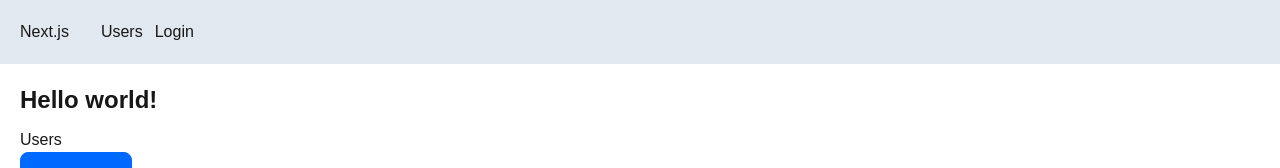
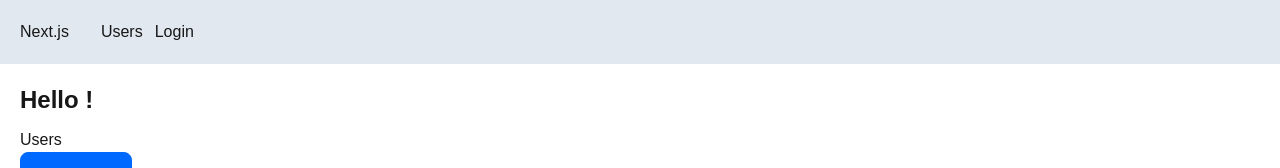
Before and after one commit to zoltan76szucs/next-course, a Next.js app: page / in a window 1280 px wide. Shown: the top 168 px of the page. Built offline with nearby package versions, Linux system fonts and the light colour scheme; no server answers.

Commit message:
Accessing Session on the Server  P60

```diff
--- a/app/api/auth/[...nextauth]/route.ts
+++ b/app/api/auth/[...nextauth]/route.ts
@@ -1,13 +1,15 @@
 import NextAuth from "next-auth";
 import GoogleProvider from "next-auth/providers/google";
 
-const handler = NextAuth({
+export const authOptions = {
   providers: [
     GoogleProvider({
       clientId: process.env.GOOGLE_CLIENT_ID!,
       clientSecret: process.env.GOOGLE_CLIENT_SECRET!,
     }),
   ],
-});
+};
+
+const handler = NextAuth(authOptions);
 
 export { handler as GET, handler as POST };
--- a/app/page.tsx
+++ b/app/page.tsx
@@ -1,10 +1,13 @@
 import Link from "next/link";
 import ProductCard from "./components/ProductCard";
+import { getServerSession } from "next-auth";
+import { authOptions } from "./api/auth/[...nextauth]/route";
 
-export default function Home() {
+export default async function Home() {
+  const session = await getServerSession(authOptions)
   return (
     <main>
-      <h1>Hello world!</h1>
+      <h1>Hello {session && <span>{session.user?.name}</span>}!</h1>
       <Link href="/users">Users</Link>
       <ProductCard></ProductCard>
     </main>
```
